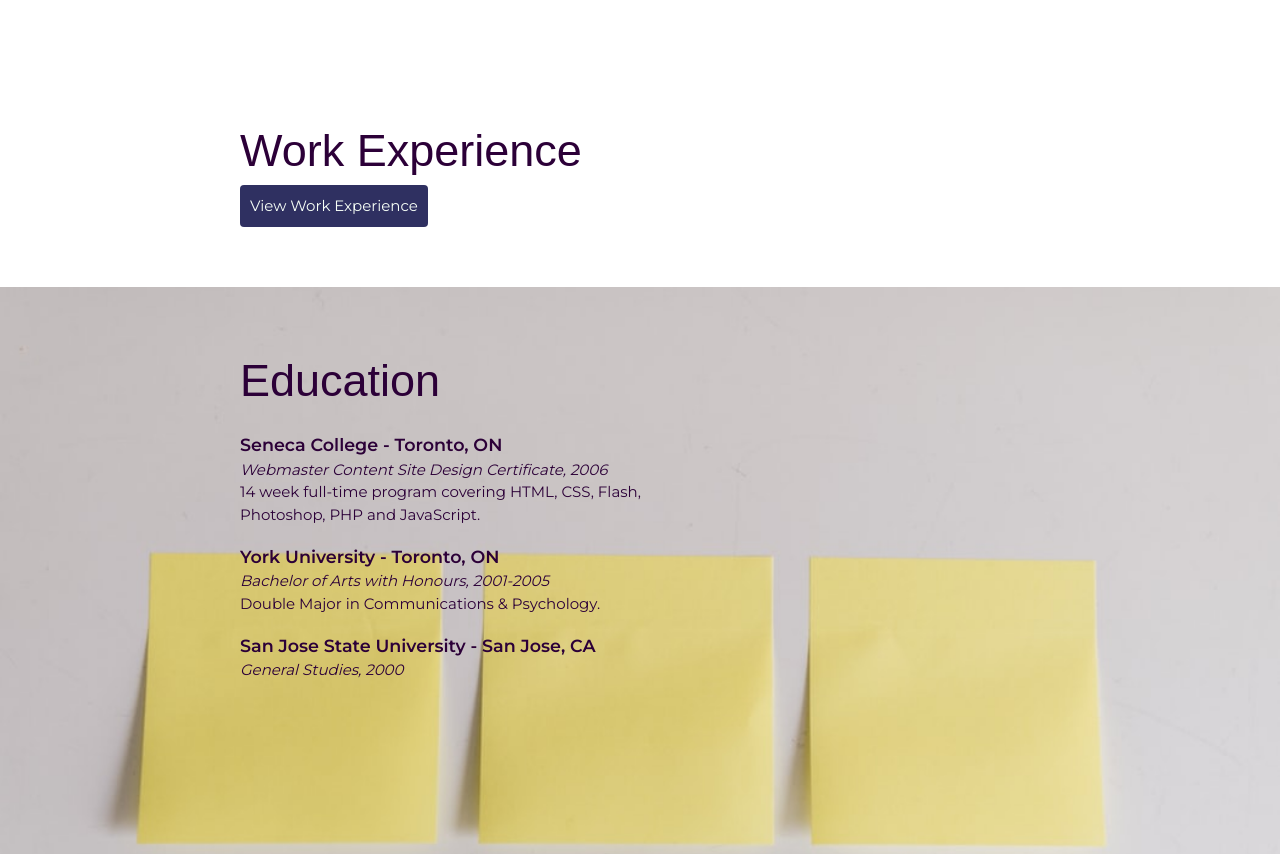
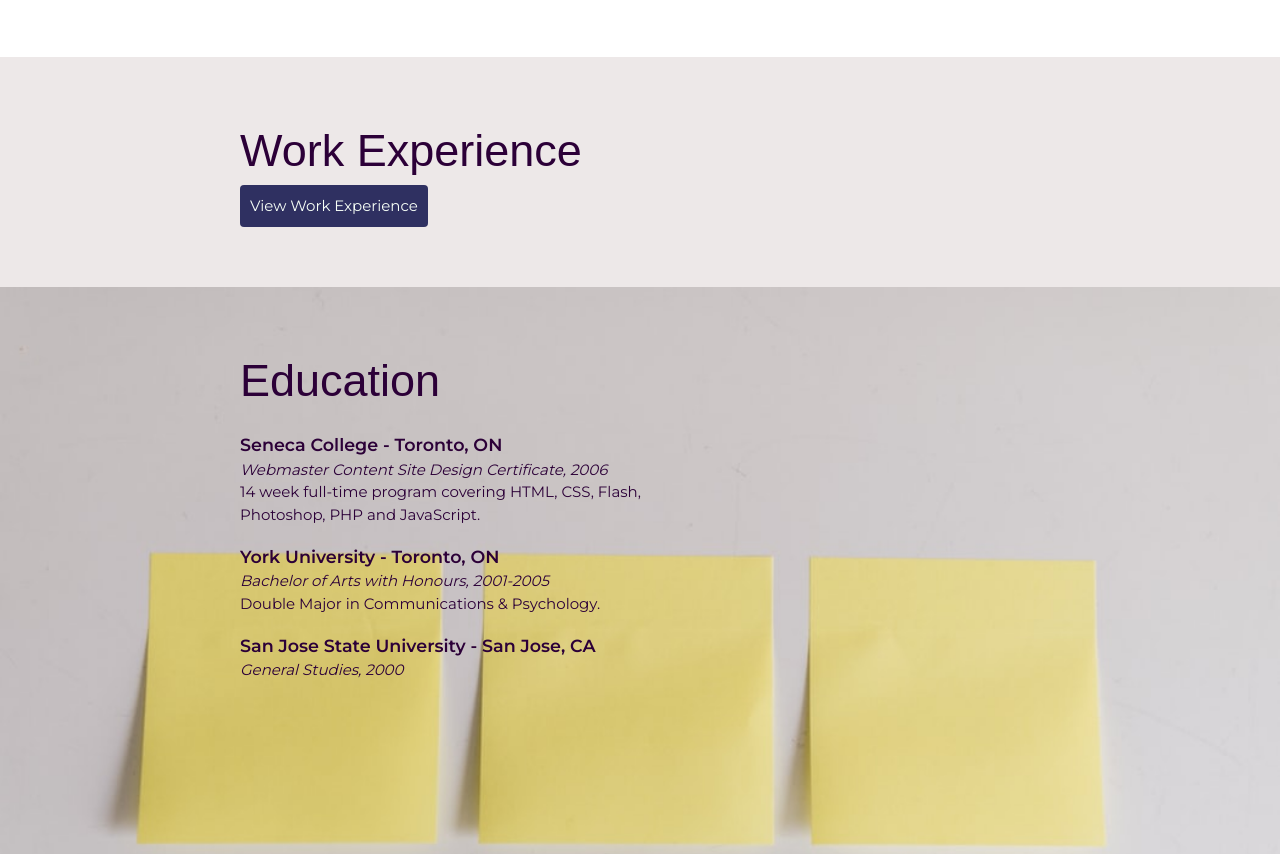
Before and after one commit to TheHagueUniversity/css-basic-challenge-yvsn, a plain HTML site: page index.html in a window 1280 px wide. Shown: the part 2385-3239 px from the top of the page. Drawn offline with Linux system fonts and the light colour scheme.

Commit message:
Last color adjusting

```diff
--- a/css/styles Work Experience.css
+++ b/css/styles Work Experience.css
@@ -62,7 +62,7 @@ h3 {
 /* Work Experience
 ------------------------------------*/
 .work-experience {
-  background: #ffffff;
+  background: #ede8e8;
 }
 .work-experience .btn {
   color: #F7FFF7;
--- a/css/styles.css
+++ b/css/styles.css
@@ -111,7 +111,7 @@ header {
 /* Work Experience
 ------------------------------------*/
 .work-experience {
-  background: #ffffff;
+  background: #ede8e8;
 }
 .work-experience .btn {
   color: #F7FFF7;
```
